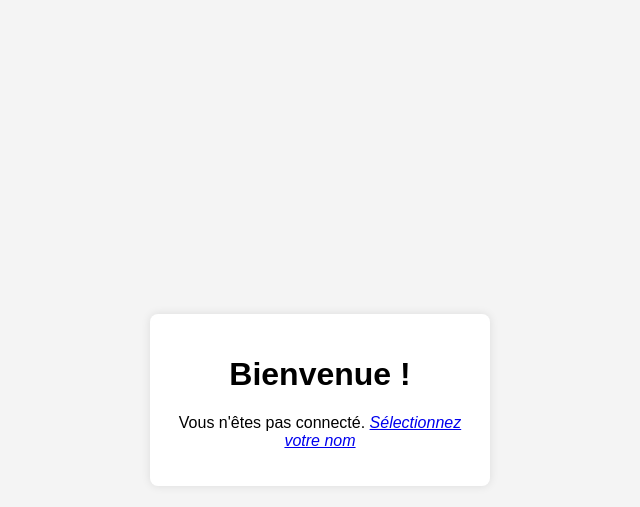
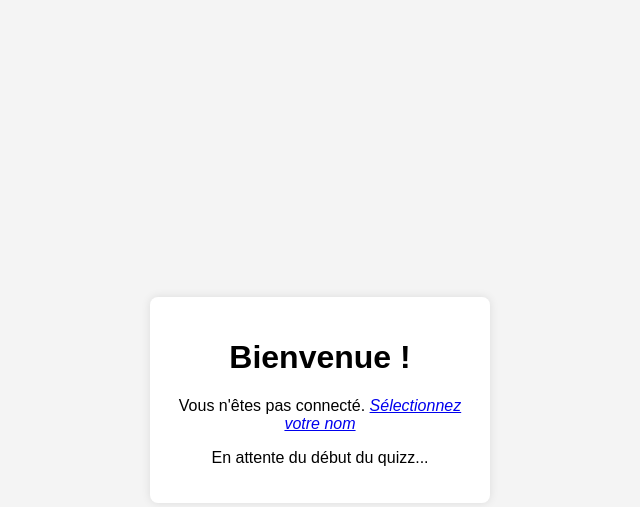
Before and after one commit to delrex28/quizzspot, a PHP site: page /SiteQuizz/attente.php in a window 1280 px wide. Shown: the top 507 px of the page, without its empty margins (320-960 px from the left). Run offline with PHP 8.4, Linux system fonts and the light colour scheme.

Commit message:
Update attente.php

```diff
--- a/quizzspot-dev/SiteQuizz/attente.php
+++ b/quizzspot-dev/SiteQuizz/attente.php
@@ -6,6 +6,7 @@
     <meta name="viewport" content="width=device-width, initial-scale=1.0">
     <title>Page d'attente</title>
     <link rel="stylesheet" type="text/css" href="css/styles.css" />
+    <script src="https://cdnjs.cloudflare.com/ajax/libs/jquery/3.6.0/jquery.min.js"></script>
 </head>
 <body>
     <div class="container">
@@ -16,13 +17,56 @@
             // Récupérer le nom sélectionné
             $selected_name = $_GET['nomcomplet'];
             echo "<p>Connecté en tant que : $selected_name</p>";
+            $token = uniqid();
+            setcookie("token", $token, time() + (43200), "/"); //Token dans cookie Valide pendant 1/2 journée
+            // Appeler le script pour insérer le token dans la base de données
+            echo "<script>insertToken('$token', '$selected_name')</script>";
             echo "<p>Le Quizz commencera sous peu.</p>";
+            echo "<p>DEBUG :  VOTRE TOKEN EST $token";
             echo "<p>Vous n'êtes pas $selected_name ? <a href='connexion.html'>Retour</a></p>";
             #Ne pas oublier de rajouter une requete pour remettre le nom comme dispo
         } else {
             echo "<p>Vous n'êtes pas connecté. <a href='selection.php'>Sélectionnez votre nom</a></p>";
         }
         ?>
+        <p id="status">En attente du début du quizz...</p>
     </div>
+    <script>
+        // Fonction pour vérifier le statut du quizz
+        function checkQuizzStatus() {
+            $.ajax({
+                url: 'http://localhost/SiteQuizz/debut_quizz.json', //A terme, l'api enverra true si le quizz est marqué comme commencé dans la BDD
+                method: 'GET',
+                success: function(response) {
+                    if (response.quizz_debut == true) {
+                        $('#status').text('Le quizz a commencé !');
+                        // Rediriger l'utilisateur vers la page du quizz
+                        window.location.href = 'question.php';
+                    } else {
+                        $('#status').text('En attente du début du quizz...');
+                    }
+                },
+            });
+        }
+
+
+        setInterval(checkQuizzStatus, 5000); // Vérifier toutes les 5 secondes
+
+
+        // Fonction pour insérer le token dans la base de données via l'API
+        function insertToken(token) {
+            $.ajax({
+                url: 'insert_token.php', // URL de l'API pour l'insertion du token
+                method: 'POST',
+                data: { token: token, nomcomplet: nomcomplet },
+                success: function(response) {
+                    console.log('Token inséré avec succès dans la base de données.');
+                },
+                error: function(xhr, status, error) {
+                    console.error('Erreur lors de l\'insertion du token dans la base de données : ' + error);
+                }
+            });
+        }
+    </script>
 </body>
 </html>
```
